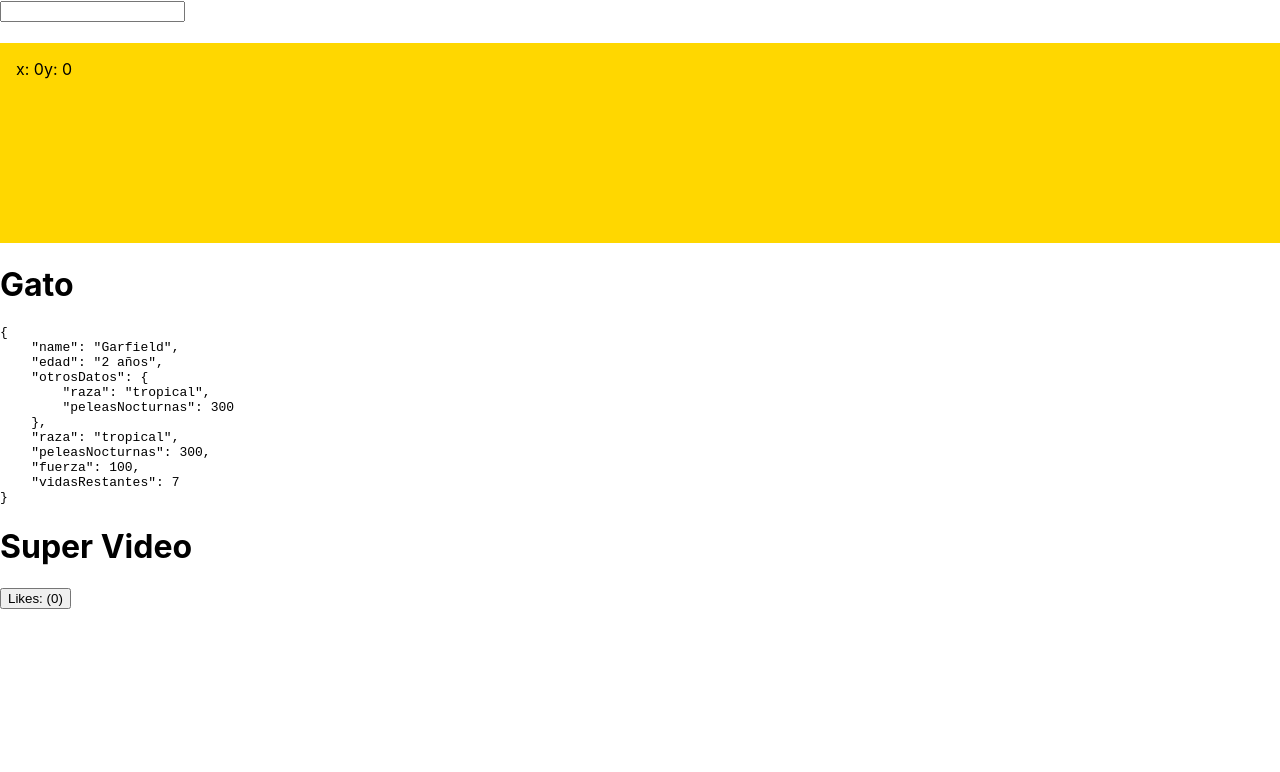
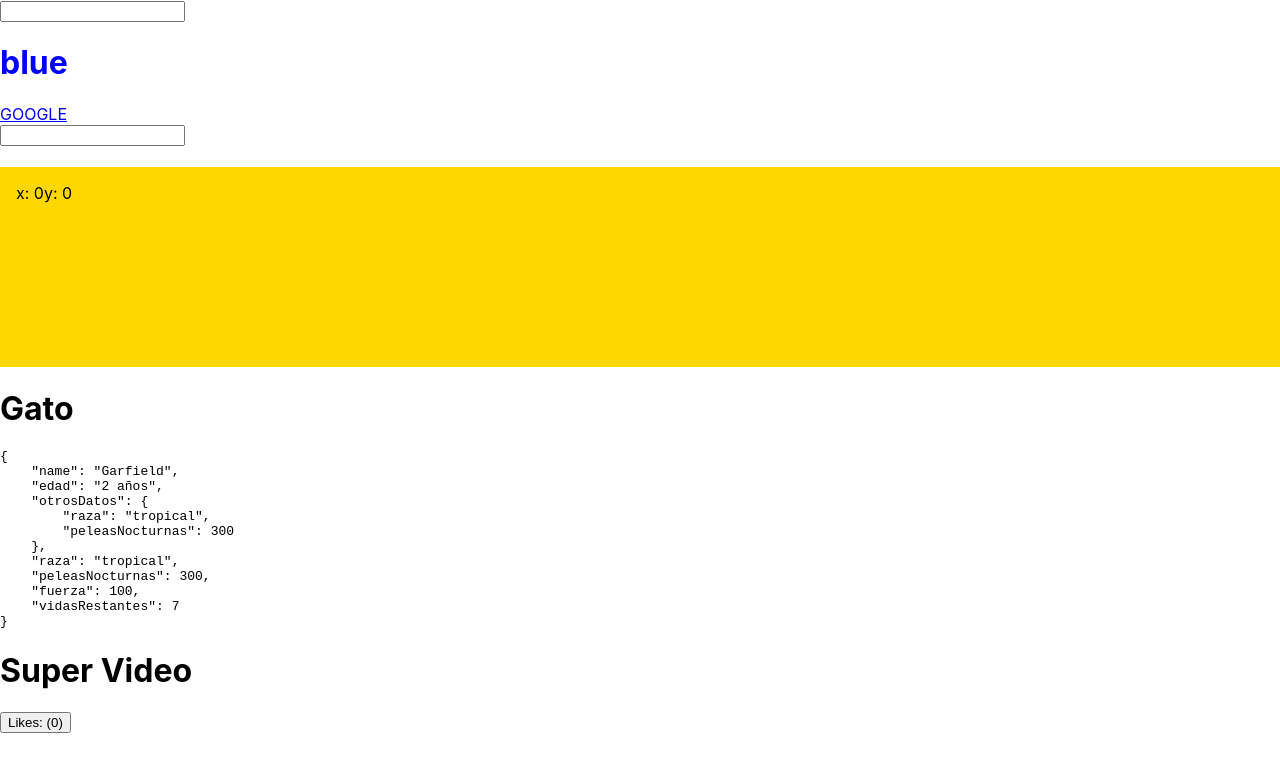
Before and after one commit to ElixCD/react-fundamentos, a React (Create React App) app in the folder eventos/: page / in a window 1280 px wide. Shown: the top 772 px of the page. Built offline with nearby package versions, Linux system fonts and the light colour scheme.

Commit message:
Persistencia de eventos

```diff
--- a/eventos/src/App.js
+++ b/eventos/src/App.js
@@ -4,6 +4,8 @@ import Contador from './Contador'
 import Gato from './Gato'
 import EventosMouse from './EventosMouse'
 import EventosInput from './EventosInput'
+import EventoNativoVsDOM from './EventoNativoVsDOM'
+import PersistenciaEventos from './PersistenciaEventos'
 
 class App extends Component {
   state = {
@@ -19,6 +21,8 @@ class App extends Component {
 
     return (
       <div>
+        <PersistenciaEventos />
+        <EventoNativoVsDOM />
         <EventosInput />
         <EventosMouse />
         <Gato
--- /dev/null
+++ b/eventos/src/EventoNativoVsDOM.js
@@ -0,0 +1,22 @@
+import React, { Component} from 'react'
+
+class EventoNativoVsDOM extends Component{
+    manejador(e){
+        e.preventDefault()
+    }
+
+    render (){
+        return (
+            <div>
+                <a
+                    href='https://google.com'
+                    onClick={this.manejador}
+                >
+                    GOOGLE
+                </a>
+            </div>
+        )
+    }
+}
+
+export default EventoNativoVsDOM;
--- /dev/null
+++ b/eventos/src/PersistenciaEventos.js
@@ -0,0 +1,33 @@
+import React, { Component} from 'react'
+
+class PersistenciaEventos extends Component{
+    state =  {
+        color: 'blue'
+    }
+
+    handlerChange = (event) => {
+        const color = event.target.value
+        console.log(color)
+
+        this.setState(state => ({
+            color: color
+        }))
+    }
+
+    render (){
+        return (
+            <div>
+                <input
+                    type='text'
+                    onChange={this.handlerChange}
+                    >
+                </input>
+                <h1 style={{ color: this.state.color}}>
+                    {this.state.color}
+                </h1>
+            </div>
+        )
+    }
+}
+
+export default PersistenciaEventos;
```
Also changed, not shown: eventos/src/setupTests.js (deleted, +0 -5 lines), 1 other file (tests, documents, lock files or other folders).
